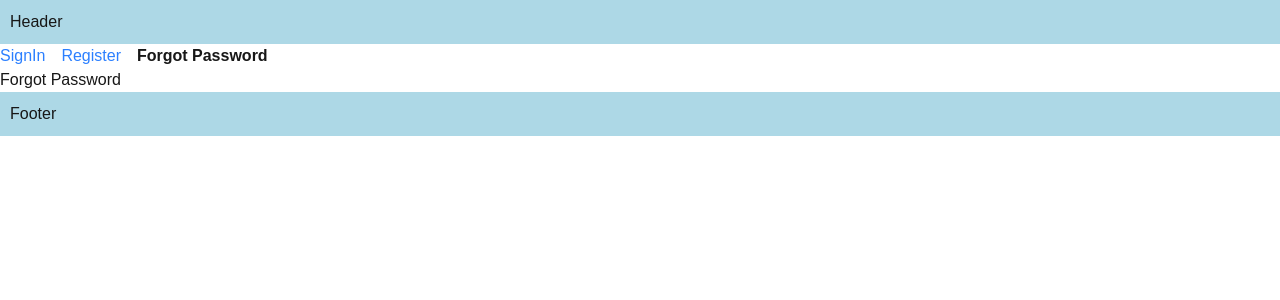
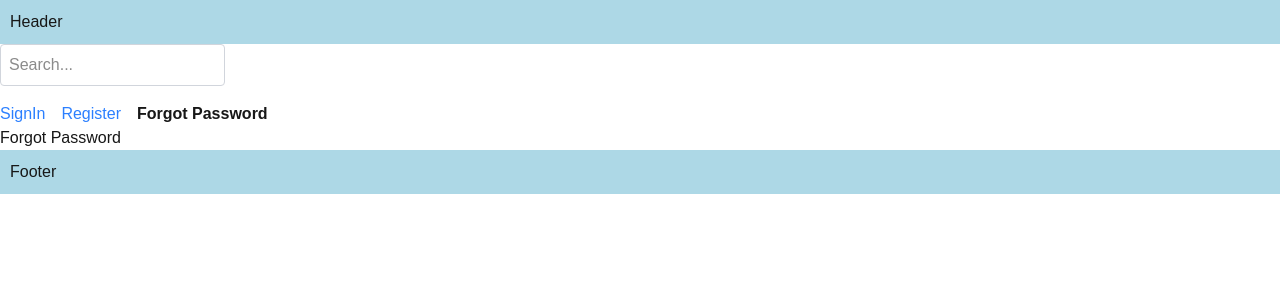
Before and after one commit to MABIGMAC/nextjstutorial, a Next.js app: page /forgot-password in a window 1280 px wide. Shown: the top 300 px of the page. Built offline with nearby package versions, Linux system fonts and the light colour scheme.

Commit message:
feat: templates to refresh states

```diff
--- a/src/app/(auth)/layout.tsx
+++ b/src/app/(auth)/template.tsx
@@ -2,6 +2,7 @@
 
 import Link from "next/link";
 import { usePathname } from "next/navigation";
+import { useState } from "react";
 
 const navLinks = [
   { href: '/signin', label: 'SignIn' },
@@ -11,9 +12,19 @@ const navLinks = [
 ];
 
 export default function AuthLayout({ children }: { children: React.ReactNode }) {
+  const [inputValue, setInputValue] = useState('');
   const pathname = usePathname();
   return (
     <>
+    <div>
+      <input
+        type="text"
+        value={inputValue}
+        onChange={(e) => setInputValue(e.target.value)}
+        placeholder="Search..."
+        className="border border-gray-300 rounded p-2 mb-4"
+      />
+    </div>
       {navLinks.map((link) => {
         const isActive = pathname === link.href || pathname.startsWith(link.href) && link.href !== '/';
 
```
